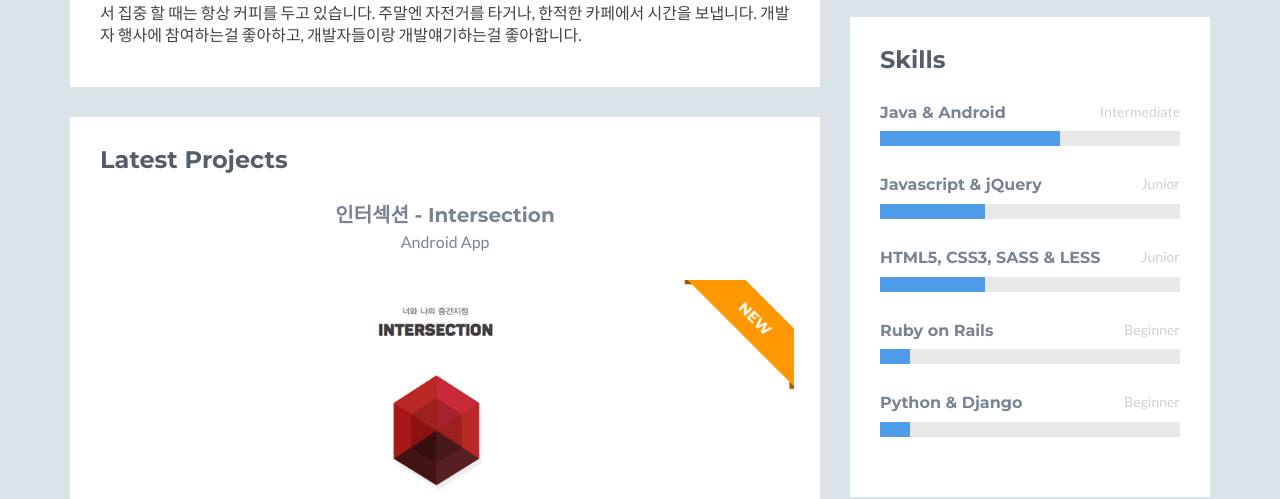
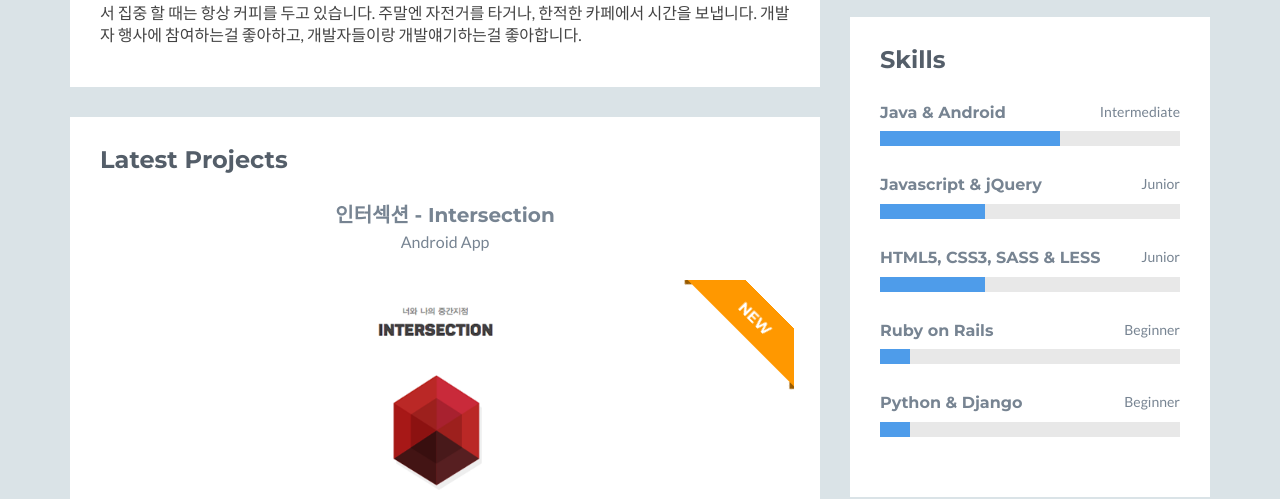
Before and after one commit to dhen-p/dhen-p.github.io, a Jekyll site: the page built from index.html, in a window 1280 px wide. Shown: the part 519-1018 px from the top of the page. Built offline with Jekyll 4.4.1, drawn with Linux system fonts in a browser that asks for light colours.

Commit message:
skill level-label 색상 변경

```diff
--- a/_sass/_base.scss
+++ b/_sass/_base.scss
@@ -374,7 +374,7 @@ iframe {
       margin-top: 0;
       margin-bottom: 10;
       .level-label {
-        color: lighten($color, 30%);
+        color: lighten($color, 0%);
         font-size: 14px;
         font-weight: 400;
         font-family: "Lato", arial, sans-serif;
--- a/_sass/_theme-default.scss
+++ b/_sass/_theme-default.scss
@@ -14,3 +14,4 @@ $background: #DAE3E7;
 $heart: #fb866a;
 $darker-blue: #0277BD;
 $orange: #FF9800;
+$black: #000;
--- a/index.html
+++ b/index.html
@@ -160,7 +160,7 @@ layout: default
               <div class="skillset">
 
                 <div class="item">
-                  <h3 class="level-title">Java &amp; Android<span class="level-label" data-toggle="tooltip" data-placement="left" data-animation="true" title="You can use the tooltip to add more info...">Intermediate</span></h3>
+                  <h3 class="level-title">Java &amp; Android<span class="level-label">Intermediate</span></h3>
                   <div class="level-bar">
                     <div class="level-bar-inner" data-level="60%">
                     </div>
@@ -184,14 +184,14 @@ layout: default
                 </div><!--//item-->
 
                 <div class="item">
-                  <h3 class="level-title">Ruby on Rails<span class="level-label">Beginner</span></h3>
+                  <h3 class="level-title">Ruby on Rails<span class="level-label" data-toggle="tooltip" data-placement="left" data-animation="true" title="잠깐만 사용해봐서 Beginner라고 적어두었습니다.">Beginner</span></h3>
                   <div class="level-bar">
                     <div class="level-bar-inner" data-level="10%">
                     </div>
                   </div><!--//level-bar-->
                 </div><!--//item-->
                 <div class="item">
-                  <h3 class="level-title">Python &amp; Django<span class="level-label">Beginner</span></h3>
+                  <h3 class="level-title">Python &amp; Django<span class="level-label" data-toggle="tooltip" data-placement="left" data-animation="true" title="잠깐만 사용해봐서 Beginner라고 적어두었습니다.">Beginner</span></h3>
                   <div class="level-bar">
                     <div class="level-bar-inner" data-level="10%">
                     </div>
```
